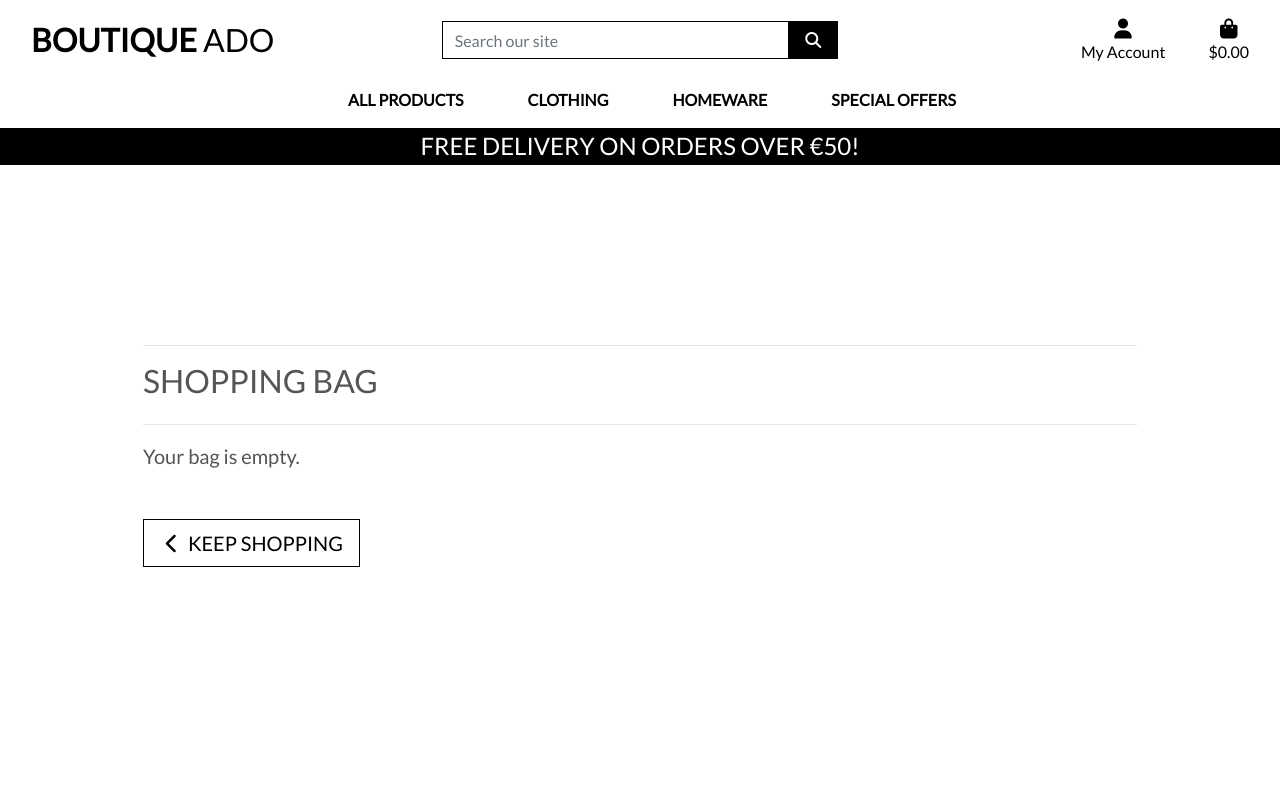
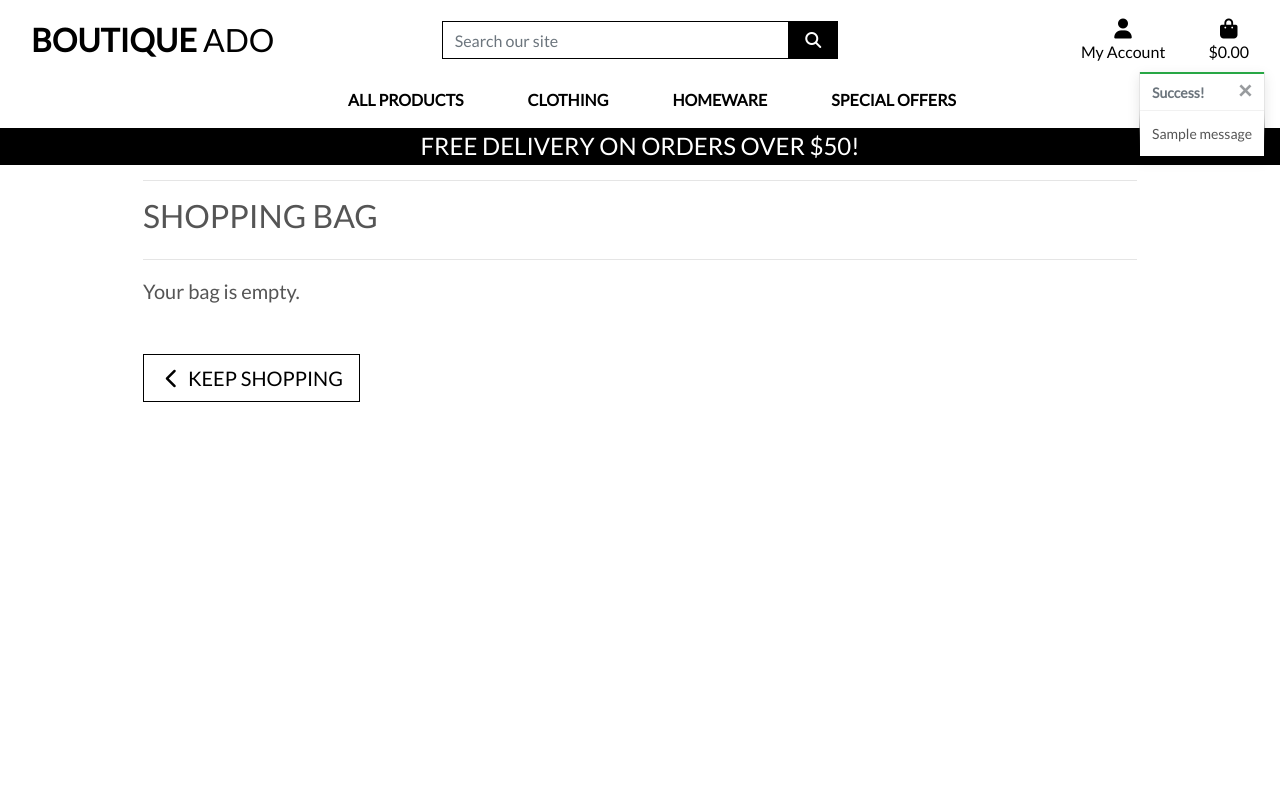
Before and after one commit to Benohene/boutique_ado, a Django app: page /bag/ in a window 1280 px wide. Run offline with Django 4.2, Linux system fonts and the light colour scheme; one stand-in notice (Sample message) is shown; some libraries are stand-ins or nearby versions.

Commit message:
Added  toast

```diff
--- a/bag/views.py
+++ b/bag/views.py
@@ -1,4 +1,6 @@
 from django.shortcuts import render, redirect, reverse, HttpResponse
+from products.models import Product
+from django.contrib import messages
 
 # Create your views here.
 
@@ -9,7 +11,7 @@ def view_bag(request):
 
 def add_to_bag(request, item_id):
     """ Add a quantity of the specified product to the shopping bag """
-
+    product = Product.objects.get(pk=item_id)
     quantity = int(request.POST.get('quantity'))
     redirect_url = request.POST.get('redirect_url')
     size = None
@@ -30,6 +32,7 @@ def add_to_bag(request, item_id):
             bag[item_id] += quantity
         else:
             bag[item_id] = quantity
+            messages.success(request, f'Added {product.name} to your bag')
 
     request.session['bag'] = bag
     return redirect(redirect_url)
--- a/boutique_ado/settings.py
+++ b/boutique_ado/settings.py
@@ -87,6 +87,8 @@ TEMPLATES = [
     },
 ]
 
+MESSAGE_STORAGE = 'django.contrib.messages.storage.session.SessionStorage'
+
 AUTHENTICATION_BACKENDS = [
 
     # Needed to login by username in Django admin, regardless of `allauth`
--- a/static/css/base.css
+++ b/static/css/base.css
@@ -103,6 +103,23 @@ a.category-badge > span.badge:hover {
   cursor: pointer;
 }
 
+/* ------------------------------- bootstrap toasts */
+
+.message-container {
+  position: fixed;
+  top: 72px;
+  right: 15px;
+  z-index: 99999999999;
+}
+
+.custom-toast {
+  overflow: visible;
+}
+
+.toast-capper {
+  height: 2px;
+}
+
 /* -------------------------------- Media Queries */
 
 /* Slightly larger container on xl screens */
--- a/templates/base.html
+++ b/templates/base.html
@@ -29,11 +29,11 @@
         <script src="https://code.jquery.com/jquery-3.4.1.min.js"
             integrity="sha256-CSXorXvZcTkaix6Yvo6HppcZGetbYMGWSFlBw8HfCJo=" crossorigin="anonymous"></script>
         <script src="https://cdn.jsdelivr.net/npm/popper.js@1.16.0/dist/umd/popper.min.js"
-        integrity="sha384-Q6E9RHvbIyZFJoft+2mJbHaEWldlvI9IOYy5n3zV9zzTtmI3UksdQRVvoxMfooAo"
-        crossorigin="anonymous"></script>
+            integrity="sha384-Q6E9RHvbIyZFJoft+2mJbHaEWldlvI9IOYy5n3zV9zzTtmI3UksdQRVvoxMfooAo" crossorigin="anonymous">
+        </script>
         <script src="https://stackpath.bootstrapcdn.com/bootstrap/4.4.1/js/bootstrap.min.js"
-        integrity="sha384-wfSDF2E50Y2D1uUdj0O3uMBJnjuUD4Ih7YwaYd1iqfktj0Uod8GCExl3Og8ifwB6"
-        crossorigin="anonymous"></script>
+            integrity="sha384-wfSDF2E50Y2D1uUdj0O3uMBJnjuUD4Ih7YwaYd1iqfktj0Uod8GCExl3Og8ifwB6" crossorigin="anonymous">
+        </script>
         {% endblock %}
 
         {% block extra_js %}
@@ -43,7 +43,7 @@
     </head>
 
     <body>
-    <header class="container-fluid ">
+        <header class="container-fluid fixed-top">
             <div id="topnav" class="row bg-white pt-lg-2 d-none d-lg-flex">
                 <div class="col-12 col-lg-4 my-auto py-1 py-lg-0 text-center text-lg-left">
                     <a href="{% url 'home' %}" class="nav-link main-logo-link">
@@ -118,13 +118,27 @@
             </div>
             <div id="delivery-banner" class="row text-center">
                 <div class="col bg-black text-white">
-                <h4 class="logo-font my-1">Free delivery on orders over €{{ free_delivery_threshold }}!</h4>
+                    <h4 class="logo-font my-1">Free delivery on orders over ${{ free_delivery_threshold }}!</h4>
                 </div>
             </div>
         </header>
 
         {% if messages %}
-    <div class="message-container"></div>
+        <div class="message-container">
+            {% for message in messages %}
+            {% with message.level as level %}
+            {% if level == 40 %}
+            {% include 'includes/toasts/toast_error.html' %}
+            {% elif level == 30 %}
+            {% include 'includes/toasts/toast_warning.html' %}
+            {% elif level == 25 %}
+            {% include 'includes/toasts/toast_success.html' %}
+            {% else %}
+            {% include 'includes/toasts/toast_info.html' %}
+            {% endif %}
+            {% endwith %}
+            {% endfor %}
+        </div>
         {% endif %}
 
         {% block page_header %}
@@ -134,6 +148,9 @@
         {% endblock %}
 
         {% block postloadjs %}
+        <script type="text/javascript">
+            $('.toast').toast('show');
+        </script>
         {% endblock %}
 
 
--- /dev/null
+++ b/templates/includes/toasts/toast_success.html
@@ -0,0 +1,14 @@
+
+<div class="toast custom-toast rounded-0 border-top-0" data-autohide="false">
+    <div class="arrow-up arrow-success"></div>
+    <div class="w-100 toast-capper bg-success"></div>
+    <div class="toast-header">
+        <strong class="mr-auto">Success!</strong>
+        <button type="button" class="ml-2 mb-1 close text-dark" data-dismiss="toast" aria-label="Close">
+            <span aria-hidden="true">&times;</span>
+        </button>
+    </div>
+    <div class="toast-body bg-white">
+        {{ message }}
+    </div>
+</div>
```
Also changed, not shown: bag/templates/bag/bag.html (+8 -5 lines), templates/includes/toasts/toast_error.html (added, +14 -0 lines), templates/includes/toasts/toast_info.html (added, +14 -0 lines), templates/includes/toasts/toast_warning.html (added, +14 -0 lines), db.sqlite3. Lines whose indentation alone changed are shown as unchanged.
